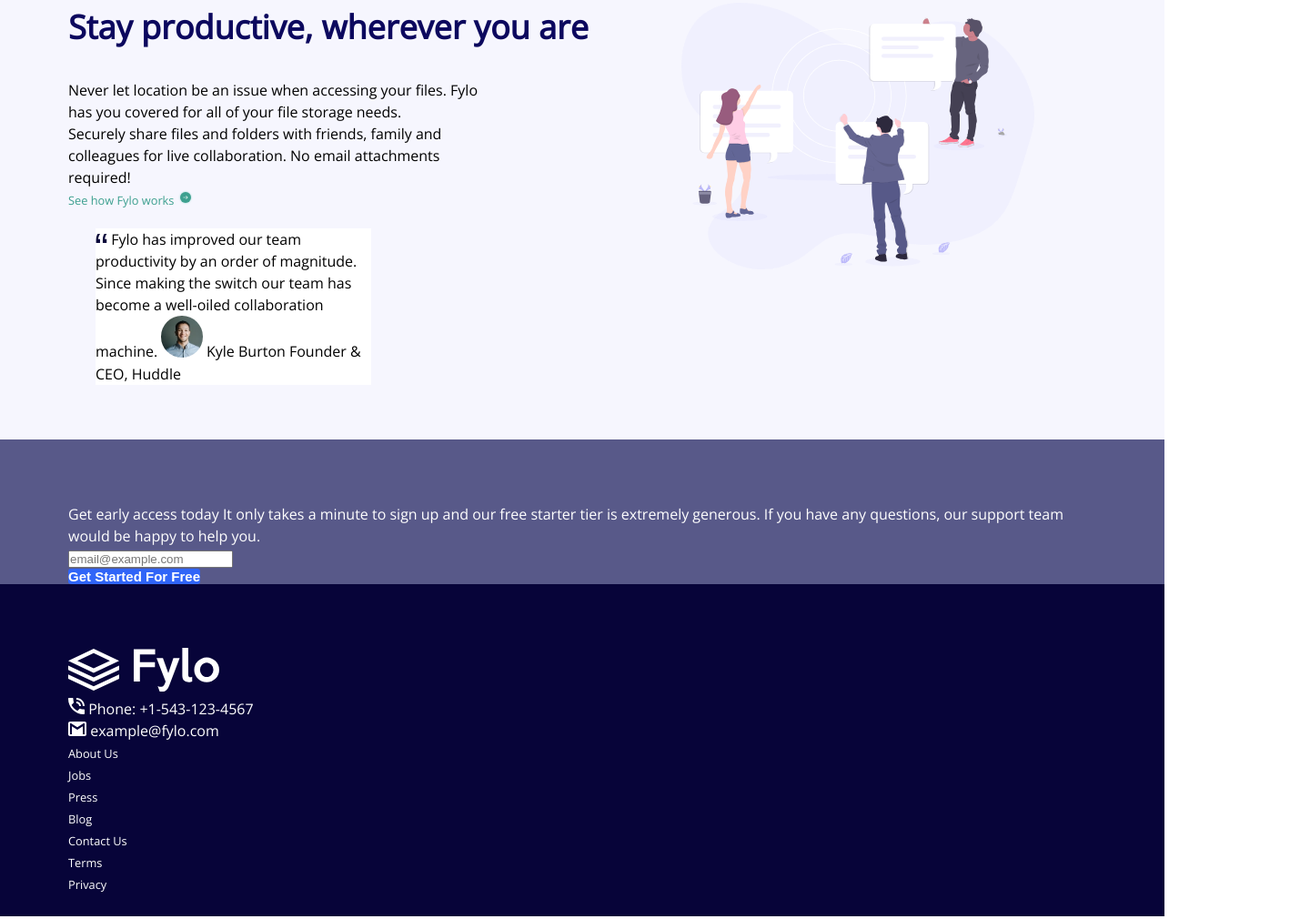
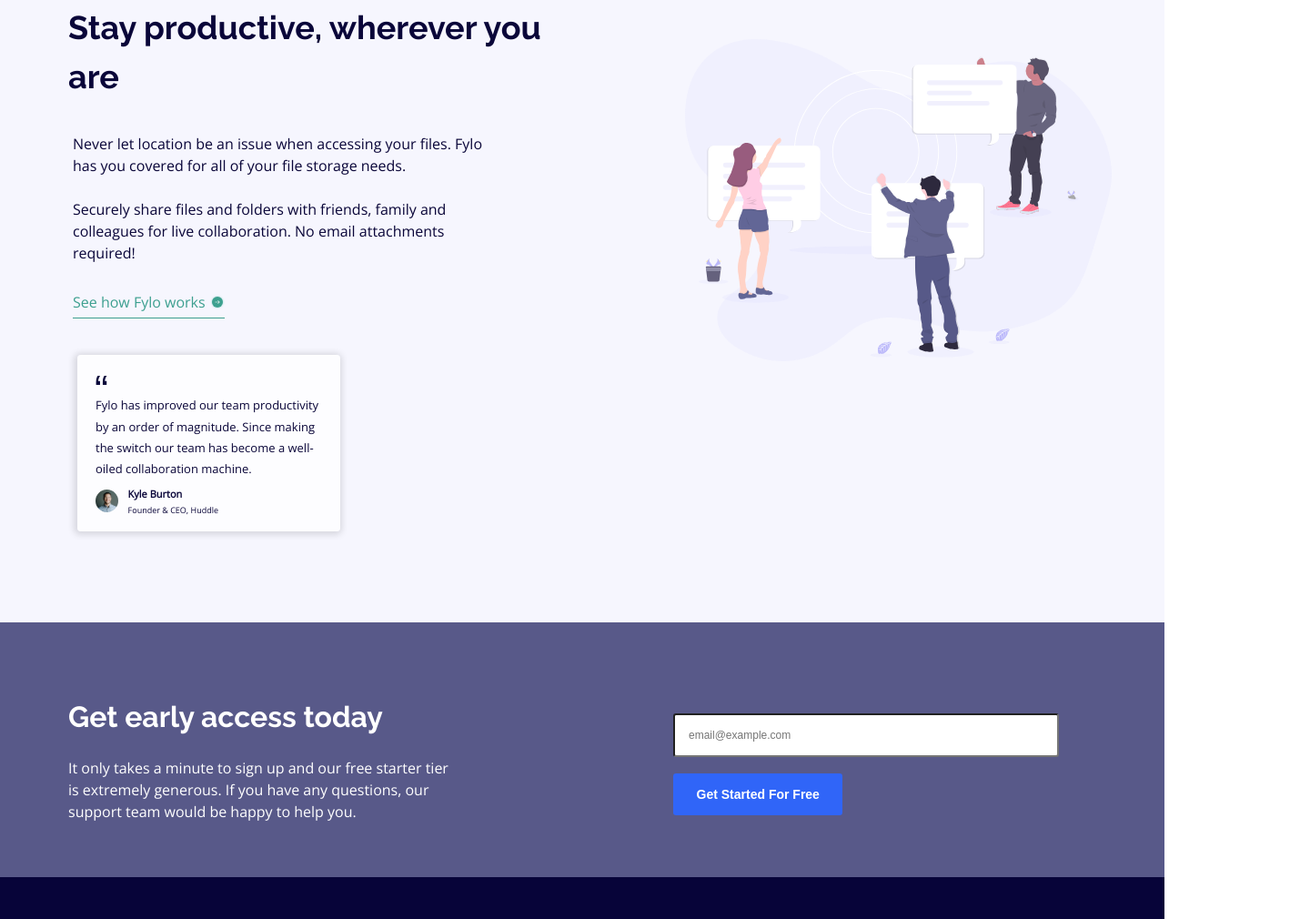
Before and after one commit to marta13karta/Landing-Page-with-Two-Column-Layout, a plain HTML site: page index.html in a window 1280 px wide. Shown: the part 1025-2035 px from the top of the page at 91% size, 1440 px wide, since content can reach past the window. Drawn offline with nearby package versions, Linux system fonts and the light colour scheme.

Commit message:
21 august, latest modifications

```diff
--- a/index.html
+++ b/index.html
@@ -4,6 +4,7 @@
     <meta charset="UTF-8" />
     <meta name="viewport" content="width=device-width, initial-scale=1.0" />
     <!-- displays site properly based on user's device -->
+    <link rel="stylesheet" href="./fontawesome/css/all.min.css" />
     <link rel="stylesheet" href="./styles/styles.css" />
     <link
       rel="icon"
@@ -74,6 +75,7 @@
               Never let location be an issue when accessing your files. Fylo has
               you covered for all of your file storage needs.
             </p>
+            <br />
             <p>
               Securely share files and folders with friends, family and
               colleagues for live collaboration. No email attachments required!
@@ -81,30 +83,47 @@
           </div>
 
           <div class="free-trial-arrow-link">
-            <a class="free-trial-link" href="">See how Fylo works</a>
+            <a class="free-trial-link" href=""
+              >See how Fylo works
               <img src="./images/icon-arrow.svg" alt="icon arrow" />
+            </a>
           </div>
 
           <div class="testimonial-box">
             <img src="./images/icon-quotes.svg" alt="icon quotes" />
+            <p>
               Fylo has improved our team productivity by an order of magnitude.
               Since making the switch our team has become a well-oiled
               collaboration machine.
+            </p>
+            <div>
+              <div>
                 <img
                   class="avatar-testimonial"
                   src="./images/avatar-testimonial.jpg"
                   alt="testimonial avatar"
                 />
-            Kyle Burton Founder & CEO, Huddle
+              </div>
+              <div>
+                <h3>Kyle Burton</h3>
+                <p>Founder & CEO, Huddle</p>
+              </div>
+            </div>
           </div>
         </div>
       </section>
       <section class="free-starter">
-        Get early access today It only takes a minute to sign up and our free
-        starter tier is extremely generous. If you have any questions, our
-        support team would be happy to help you.
+        <div>
+          <h4>Get early access today</h4>
+          <p>
+            It only takes a minute to sign up and our free starter tier is
+            extremely generous. If you have any questions, our support team
+            would be happy to help you.
+          </p>
+        </div>
         <form class="second-form">
           <input type="email" placeholder="email@example.com" />
+          <div class="input-message-second">Please check your email</div>
           <button class="free-starter-button" href="#">
             Get Started For Free
           </button>
@@ -135,6 +154,7 @@
             </g>
           </g>
         </svg>
+        <div class="footer-container">
           <ul class="contact-info">
             <li>
               <img src="./images/icon-phone.svg" alt="phone icon" /> Phone:
@@ -159,9 +179,10 @@
           </ul>
 
           <div class="social-links">
-          <a href="facebook.com"></a>
-          <img src="" />
-          <img src="" />
+            <i class="fa-brands fa-facebook-f"></i>
+            <i class="fa-brands fa-twitter"></i>
+            <i class="fa-brands fa-instagram"></i>
+          </div>
         </div>
       </footer>
     </main>
--- a/styles/styles.css
+++ b/styles/styles.css
@@ -10,9 +10,7 @@ body {
   line-height: 1.5;
   font-family: "Open Sans", sans-serif;
 }
-main {
-  /*max-width: 1440px;*/
-}
+
 main > * {
   padding: 20px;
 }
@@ -20,10 +18,12 @@ main > * {
 h1,
 h2,
 .nav-bar-links * {
-  color: hsl(243, 84%, 20%);
+  color: #0a0639;
 }
 h2 {
   font-size: 16px;
+  margin-bottom: 25px;
+  font-family: "Raleway", sans-serif;
 }
 
 nav {
@@ -39,6 +39,7 @@ ul {
 }
 .nav-bar-links {
   display: flex;
+  font-size: 14px;
 }
 .nav-bar-links li {
   padding: 0 0.5rem;
@@ -46,8 +47,8 @@ ul {
 
 a {
   text-decoration: none;
-  font-size: 0.8rem;
 }
+
 header {
   margin-bottom: 120px;
   color: #0a0639;
@@ -55,24 +56,27 @@ header {
 .input {
   margin-bottom: 3px;
 }
-.input input {
+.input input,
+.free-starter > form > input {
   width: 90%;
   padding: 12px 0;
   border-radius: 0.2rem;
   padding-left: 20px;
+  box-shadow: none;
+  outline: none;
 }
 
 .header-text-form p {
   margin-bottom: 30px;
 }
 
-.get-started-button {
-  width: 90%;
-  margin: auto;
-  padding: 12px 0;
-}
 .input-message {
   color: crimson;
+  font-size: 12px;
+  opacity: 0;
+}
+.input-message-second {
+  color: hsl(0, 6%, 83%);
   font-size: 12px;
   opacity: 0;
 }
@@ -96,49 +100,168 @@ h1 {
   border-radius: 0.2rem;
   border: none;
   transition: background-color 0.3s ease;
+  width: 90%;
+  margin: auto;
+  padding: 12px 0;
 }
 
 .main-part {
   position: relative;
   background-color: hsl(240, 75%, 98%);
+  padding-bottom: 70px;
 }
 
 .main-part::before {
+  width: 100%;
+  height: 100%;
   position: absolute;
   top: -50px;
   left: 0;
-  content: url("../images/bg-curve-mobile.svg");
+  background-image: url("../images/bg-curve-mobile.svg");
+  content: "";
+  background-size: contain;
+  background-repeat: no-repeat;
 }
 
 .illustration-main {
+  margin-bottom: 70px;
 }
 .second-illustration {
   width: 85%;
 }
+.main-part-text {
+  text-align: left;
+  padding: 5px;
+  font-size: 14px;
+  margin-bottom: 25px;
+  color: hsl(0, 1%, 41%);
+}
+
+.free-trial-link {
+  display: flex;
+  gap: 5px;
+  align-items: center;
+  color: hsl(170, 45%, 43%);
+  border-bottom: 1px solid;
+  font-size: 14px;
+  padding-bottom: 5px;
+}
+.free-trial-arrow-link {
+  display: flex;
+  justify-content: center;
+  padding-left: 5px;
+  gap: 5px;
+  margin-bottom: 40px;
+}
+
 .testimonial-box {
-  background-color: white;
-  width: 80%;
-  margin: 20px 30px 60px 30px;
+  color: #0a0639;
+  background-color: #ffffffc2;
+  border-radius: 0.25rem;
+  box-shadow: -1px 1px 7px 3px rgba(0, 0, 0, 0.123);
+  width: 85%;
+  margin: auto;
+  text-align: left;
+  padding: 15px 20px;
+  line-height: 1.8;
+}
+.testimonial-box > p {
+  font-size: 11px;
+  margin-bottom: 5px;
 }
 .avatar-testimonial {
-  width: 15%;
   border-radius: 50%;
+  width: 70%;
 }
-.free-trial-link {
-  color: hsl(170, 45%, 43%);
+.testimonial-box > div {
+  display: flex;
+}
+h3 {
+  font-size: 11px;
+}
+.testimonial-box > div > div:nth-child(2) > p {
+  font-size: 9px;
+}
+.testimonial-box > div > div:nth-child(1) {
+  display: flex;
+  align-items: center;
+  flex: 0.5;
+}
+.testimonial-box > div > div:nth-child(2) {
+  display: flex;
+  flex-direction: column;
+  flex: 3;
 }
 .free-starter {
   background-color: hsl(238, 22%, 44%);
   color: white;
+  padding-top: 60px;
 }
-
+h4 {
+  font-family: "Raleway", sans-serif;
+  margin-bottom: 20px;
+  font-size: 18px;
+}
+.free-starter > div > p {
+  font-size: 15px;
+  font-weight: 300;
+  padding: 0 25px 0 25px;
+  margin-bottom: 20px;
+}
+.free-starter > form > input[type="email"] {
+  width: 75%;
+  padding: 10px 0 10px 10px;
+  font-size: 12px;
+  color: hsl(0, 6%, 83%);
+}
+.free-starter-button {
+  width: 75%;
+  font-size: 12px;
+  margin-bottom: 40px;
+}
 footer {
   text-align: left;
   background-color: hsl(243, 87%, 12%);
 }
 footer * {
-  color: white;
+  color: hsl(0, 1%, 79%);
 }
+.logo-bottom {
+  margin: 30px 35px 20px;
+}
+.contact-info * {
+  display: flex;
+  gap: 15px;
+  padding: 5px 15px;
+}
+.contact-info {
+  margin-bottom: 30px;
+}
+
+.first-column-footer *,
+.second-column-footer * {
+  padding: 8px;
+}
+.first-column-footer,
+.second-column-footer {
+  margin-bottom: 24px;
+}
+.social-links {
+  display: flex;
+  gap: 12px;
+  justify-content: center;
+}
+.social-links i {
+  display: flex;
+  align-items: center;
+  justify-content: center;
+  border: 1px solid white;
+  border-radius: 50%;
+  width: 28px;
+  height: 28px;
+}
+
+/*DESKTOP*/
 
 @media (min-width: 400px) {
   main > * {
@@ -197,27 +320,91 @@ footer * {
   }
   .main-part {
     display: flex;
+    padding-bottom: 100px;
   }
 
   .main-part::before {
-    top: -100px;
-    content: url("../images/bg-curve-desktop.svg");
+    top: -80px;
+    content: "";
+    background-image: url("../images/bg-curve-desktop.svg");
+  }
+  .free-trial-link {
+    font-size: 16px;
+  }
+  .free-trial-arrow-link {
+    justify-content: flex-start;
   }
 
   .main-part-text-testimonials {
     order: -1;
+    width: 100%;
   }
+
+  .main-part-text {
+    font-size: 16px;
+    width: 80%;
+    color: #0a0639;
+  }
+
   h2 {
     font-size: 36px;
     margin-bottom: 30px;
   }
-  .main-part-text {
-    width: 70%;
+  .testimonial-box {
+    width: 50%;
+    margin-left: 10px;
   }
-  .testimonial-box {
-    width: 45%;
+  .testimonial-box > p {
+    font-size: 13px;
+  }
+  .illustration-main {
+    position: relative;
+    top: 40px;
+    left: 100px;
+  }
+  .free-starter {
+    display: flex;
+    padding-bottom: 40px;
+    padding-top: 80px;
+  }
+  .free-starter > div {
+    width: 50%;
+  }
+  h4 {
+    font-size: 32px;
+  }
+  .free-starter > div:nth-child(1) > p {
+    font-size: 16px;
+    width: 75%;
+    padding: 0;
+  }
+  .second-form {
+    padding-top: 20px;
+    width: 50%;
+    position: relative;
+    left: 100px;
+  }
+  .free-starter > form > input[type="email"] {
+    padding: 15px;
+  }
+  .free-starter-button {
+    padding: 15px 0;
+    margin: 0;
+    font-size: 14px;
+    width: 33%;
+    align-self: flex-start;
+  }
+  .footer-container {
+    display: flex;
+    justify-content: space-between;
+    padding-right: 180px;
+  }
+  footer {
+    padding-bottom: 50px;
   }
 }
+
+/*ACTIVE STATES*/
 
 .get-started-button:hover {
   background-color: hsl(224, 93%, 58%, 0.8);
@@ -232,3 +419,20 @@ footer * {
   outline: none;
   border: 1px solid crimson; /* Set the border to red when in focus */
 }
+.free-starter > form > input[type="email"]:focus + .input-message-second {
+  opacity: 1;
+}
+
+.free-starter-button:hover {
+  cursor: pointer;
+  background-color: hsl(224, 60%, 61%);
+}
+
+.first-column-footer *:hover,
+.second-column-footer *:hover {
+  color: hsl(224, 93%, 58%);
+}
+.social-links *:hover {
+  color: hsl(224, 93%, 58%);
+  border: 1px solid hsl(224, 93%, 58%);
+}
```
Also changed, not shown: fontawesome/css/all.min.css (added), fontawesome/webfonts/fa-brands-400.ttf (added), fontawesome/webfonts/fa-brands-400.woff2 (added), fontawesome/webfonts/fa-regular-400.ttf (added), fontawesome/webfonts/fa-regular-400.woff2 (added), fontawesome/webfonts/fa-solid-900.ttf (added), fontawesome/webfonts/fa-solid-900.woff2 (added), fontawesome/webfonts/fa-v4compatibility.ttf (added), fontawesome/webfonts/fa-v4compatibility.woff2 (added). Lines whose indentation alone changed are shown as unchanged.
